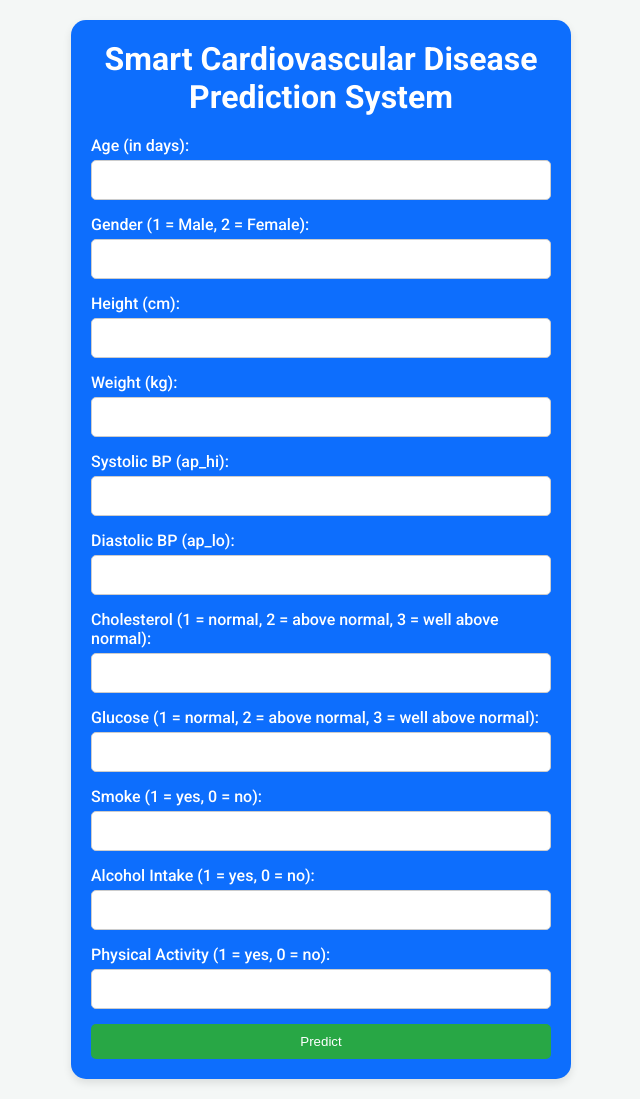
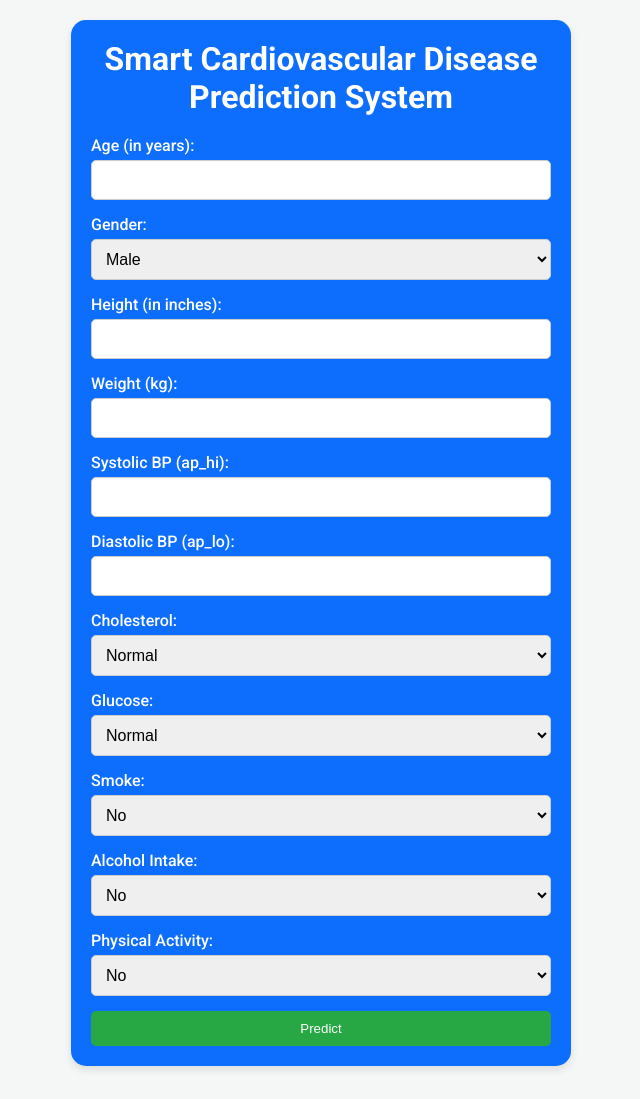
Before and after one commit to abdsfahim/cardio_prediction, a Flask app: page / in a window 1280 px wide. Shown: the whole page, without its empty margins (319-959 px from the left). After the commit the page ends 1070 px from the top, so only its background shows below. Run offline with Flask 3, Linux system fonts and the light colour scheme; parts of the project's set-up code (start-up, migrations or seed data) failed here and were passed over.

Commit message:
Update index.html

```diff
--- a/templates/index.html
+++ b/templates/index.html
@@ -20,10 +20,10 @@
             display: flex;
             flex-direction: column;
             align-items: center;
-            justify-content: flex-start; /* Change from center to allow scrolling */
-            min-height: 100vh; /* Set minimum height to 100% */
-            padding: 20px; /* Add padding to ensure space around edges */
-            overflow-y: auto; /* Enable scrolling */
+            justify-content: flex-start;
+            min-height: 100vh;
+            padding: 20px;
+            overflow-y: auto;
         }
 
         h1 {
@@ -48,13 +48,13 @@
             display: inline-block;
         }
 
-        input[type="text"], input[type="number"] {
+        input[type="text"], input[type="number"], select {
             width: 100%;
             padding: 10px;
             margin-bottom: 15px;
             border-radius: 5px;
             border: 1px solid #ccc;
-            font-size: 16px; /* Ensure good readability on mobile */
+            font-size: 16px;
         }
 
         .btn {
@@ -92,7 +92,7 @@
                 font-size: 24px;
             }
 
-            input[type="text"], input[type="number"] {
+            input[type="text"], input[type="number"], select {
                 font-size: 14px;
                 padding: 8px;
             }
@@ -108,14 +108,17 @@
     <div class="container">
         <h1>Smart Cardiovascular Disease Prediction System</h1>
 
-        <form action="/predict" method="POST">
-            <label for="age">Age (in days):</label>
+        <form id="predictionForm" action="/predict" method="POST" onsubmit="handleSubmit(event)">
+            <label for="age">Age (in years):</label>
             <input type="number" id="age" name="age" required>
 
-            <label for="gender">Gender (1 = Male, 2 = Female):</label>
-            <input type="number" id="gender" name="gender" required>
+            <label for="gender">Gender:</label>
+            <select id="gender" name="gender" required>
+                <option value="1">Male</option>
+                <option value="2">Female</option>
+            </select>
 
-            <label for="height">Height (cm):</label>
+            <label for="height">Height (in inches):</label>
             <input type="number" id="height" name="height" required>
 
             <label for="weight">Weight (kg):</label>
@@ -127,30 +130,121 @@
             <label for="ap_lo">Diastolic BP (ap_lo):</label>
             <input type="number" id="ap_lo" name="ap_lo" required>
 
-            <label for="cholesterol">Cholesterol (1 = normal, 2 = above normal, 3 = well above normal):</label>
-            <input type="number" id="cholesterol" name="cholesterol" required>
+            <label for="cholesterol">Cholesterol:</label>
+            <select id="cholesterol" name="cholesterol" required>
+                <option value="1">Normal</option>
+                <option value="2">Above normal</option>
+                <option value="3">Well above normal</option>
+            </select>
 
-            <label for="gluc">Glucose (1 = normal, 2 = above normal, 3 = well above normal):</label>
-            <input type="number" id="gluc" name="gluc" required>
+            <label for="gluc">Glucose:</label>
+            <select id="gluc" name="gluc" required>
+                <option value="1">Normal</option>
+                <option value="2">Above normal</option>
+                <option value="3">Well above normal</option>
+            </select>
 
-            <label for="smoke">Smoke (1 = yes, 0 = no):</label>
-            <input type="number" id="smoke" name="smoke" required>
+            <label for="smoke">Smoke:</label>
+            <select id="smoke" name="smoke" required>
+                <option value="0">No</option>
+                <option value="1">Yes</option>
+            </select>
 
-            <label for="alco">Alcohol Intake (1 = yes, 0 = no):</label>
-            <input type="number" id="alco" name="alco" required>
+            <label for="alco">Alcohol Intake:</label>
+            <select id="alco" name="alco" required>
+                <option value="0">No</option>
+                <option value="1">Yes</option>
+            </select>
 
-            <label for="active">Physical Activity (1 = yes, 0 = no):</label>
-            <input type="number" id="active" name="active" required>
+            <label for="active">Physical Activity:</label>
+            <select id="active" name="active" required>
+                <option value="0">No</option>
+                <option value="1">Yes</option>
+            </select>
 
             <button type="submit" class="btn">Predict</button>
         </form>
 
-        {% if prediction_text %}
-        <div class="result">
-            {{ prediction_text }}
+        <div id="result" class="result" style="display: none;">
+            <h2>Prediction Result:</h2>
+            <p id="predictionText"></p>
+            <p id="inputSummary"></p>
         </div>
-        {% endif %}
     </div>
+
+    <script>
+        function handleSubmit(event) {
+            event.preventDefault(); // Prevent default form submission
+
+            // Retrieve input values
+            const ageInYears = document.getElementById("age").value;
+            const gender = document.getElementById("gender").value;
+            const heightInInches = document.getElementById("height").value;
+            const weight = document.getElementById("weight").value;
+            const ap_hi = document.getElementById("ap_hi").value;
+            const ap_lo = document.getElementById("ap_lo").value;
+            const cholesterol = document.getElementById("cholesterol").value;
+            const gluc = document.getElementById("gluc").value;
+            const smoke = document.getElementById("smoke").value;
+            const alco = document.getElementById("alco").value;
+            const active = document.getElementById("active").value;
+
+            // Convert age from years to days
+            const ageInDays = ageInYears * 365;
+
+            // Convert height from inches to centimeters
+            const heightInCm = heightInInches * 2.54;
+
+            // Prepare the data to send to the backend
+            const formData = {
+                age: ageInDays,
+                gender: gender,
+                height: heightInCm,
+                weight: weight,
+                ap_hi: ap_hi,
+                ap_lo: ap_lo,
+                cholesterol: cholesterol,
+                gluc: gluc,
+                smoke: smoke,
+                alco: alco,
+                active: active
+            };
+
+            // Simulate form submission and display result (you would use an actual form submission in production)
+            displayResult(formData);
+        }
+
+        function displayResult(data) {
+            const resultDiv = document.getElementById("result");
+            const predictionText = document.getElementById("predictionText");
+            const inputSummary = document.getElementById("inputSummary");
+
+            // Simulate prediction result
+            const prediction = "Risk of Cardiovascular Disease: Low";
+
+            // Show the prediction result
+            predictionText.textContent = prediction;
+
+            // Display the input summary
+            inputSummary.innerHTML = `
+                <strong>Input Summary:</strong><br>
+                Age: ${data.age} days<br>
+                Gender: ${data.gender == 1 ? "Male" : "Female"}<br>
+                Height: ${data.height} cm<br>
+                Weight: ${data.weight} kg<br>
+                Systolic BP: ${data.ap_hi}<br>
+                Diastolic BP: ${data.ap_lo}<br>
+                Cholesterol: ${data.cholesterol}<br>
+                Glucose: ${data.gluc}<br>
+                Smoke: ${data.smoke == 1 ? "Yes" : "No"}<br>
+                Alcohol Intake: ${data.alco == 1 ? "Yes" : "No"}<br>
+                Physical Activity: ${data.active == 1 ? "Yes" : "No"}
+            `;
+
+            // Show the result section
+            resultDiv.style.display = "block";
+        }
+    </script>
 
 </body>
 </html>
```
